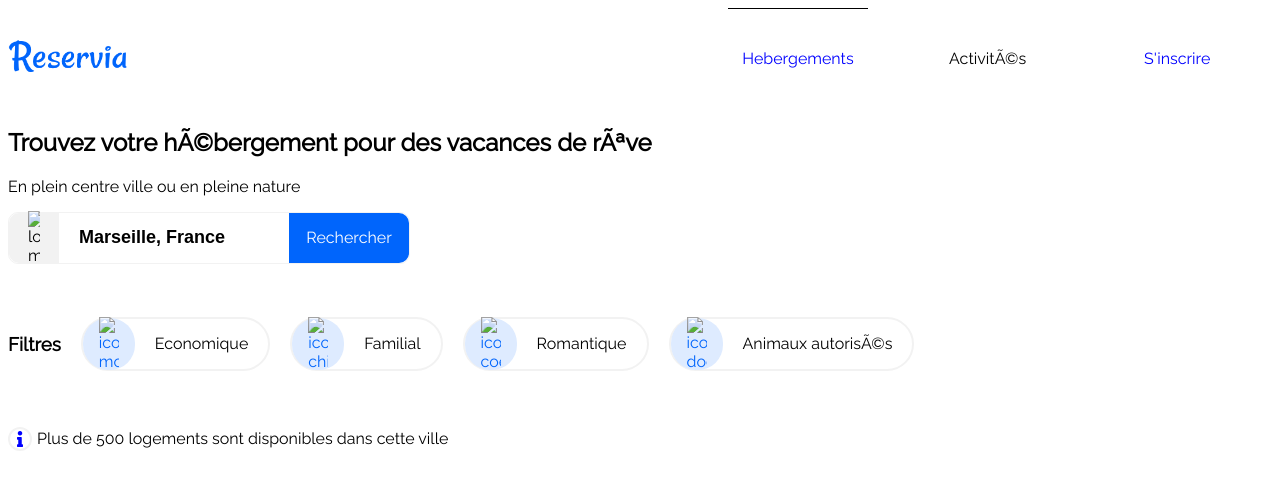
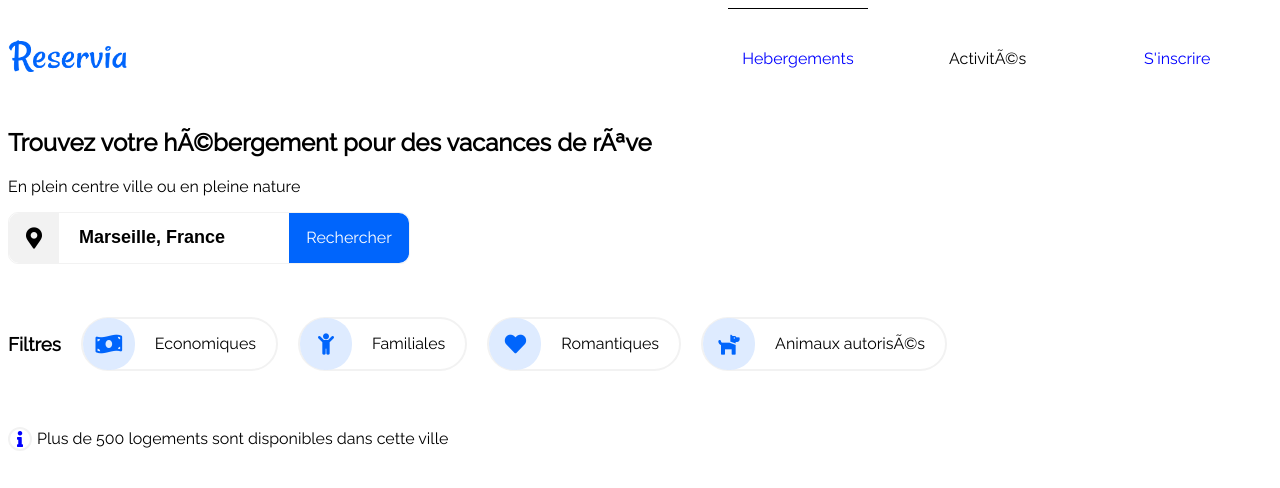
Before and after one commit to RemyCore/-RemyCore_2_27092021, a plain HTML site: page Index.html in a window 1280 px wide. Drawn offline with Linux system fonts and the light colour scheme.

Commit message:
Modifications Icones

```diff
--- a/Index.html
+++ b/Index.html
@@ -5,11 +5,7 @@
     <link rel="preconnect" href="https://fonts.googleapis.com">
     <link rel="preconnect" href="https://fonts.gstatic.com" crossorigin>
     <link href="https://fonts.googleapis.com/css2?family=Raleway&display=swap" rel="stylesheet">
-
     <link rel="stylesheet" href="https://use.fontawesome.com/releases/v5.15.4/css/all.css" integrity="sha384-DyZ88mC6Up2uqS4h/KRgHuoeGwBcD4Ng9SiP4dIRy0EXTlnuz47vAwmeGwVChigm" crossorigin="anonymous">
-
-
-
     <title>Reservia</title>
 
     <link rel="stylesheet" href="style.css">
@@ -40,66 +36,54 @@
             </div>
         </nav>
     </header>
+
     <header>
       <section>
         <div>
             <H1>Trouvez votre hébergement pour des vacances de rêve</H1>
             <p>En plein centre ville ou en pleine nature</p>
         </div>
+
         <div class="flexCenter bordureRecherche">
+
             <div class="tailleLogoMap flexCenter fondGris">
-                <img
-                src="images/Icones_fontawesome/map-marker-alt-solid.svg"
-                alt="logo map"
-                width="12px">
+             <i class="fas fa-map-marker-alt fa-lg"></i>
             </div>
+
             <div>
                 <input
                 class="Recherche flexCenter bordureNon paddingRecherche"
                 type="search"
                 value="Marseille, France"/>
             </div>
-            <div class="fondBleu flexCenter boutonRecherche"> Rechercher </div>
+
+
+            <div class="fondBleu flexCenter boutonRecherche">Rechercher</div>
         </div>
+
             <div class="filtres margesFiltres">
                 <div class="margesTitre"><h3>Filtres</h3></div>
 
                 <div class="flexBetween filtresTexteIcone">
-             <div class= "flexCenter filtresIcone ">
-              <img
-              src="images/Icones_fontawesome/money-bill-wave-solid.svg"
-              alt="icone money"
-              width="20px">
+                    <i class="fas fa-money-bill-wave fa-lg filtresIcone flexCenter"></i>
+                    <div class="filtreTexte flexCenter">Economiques</div>
                 </div>
-              <div class="filtreTexte flexCenter"> Economique</div>
+
+                <div class="flexBetween filtresTexteIcone">
+                        <i class="fas fa-child fa-lg filtresIcone flexCenter"></i>
+                        <div class="filtreTexte flexCenter">Familiales</div>
                     </div>
+
+
                         <div class="flexBetween filtresTexteIcone">
-             <div class= "flexCenter filtresIcone">
-              <img
-              src="images/Icones_fontawesome/child-solid.svg"
-              alt="icone child"
-              width="20px">
+                            <i class="fas fa-heart fa-lg filtresIcone flexCenter"></i>
+                            <div class="filtreTexte flexCenter">Romantiques</div>
                         </div>
-              <div class="filtreTexte flexCenter">Familial</div>
-          </div>
+
                             <div class="flexBetween filtresTexteIcone">
-             <div class="flexCenter filtresIcone">
-              <img src="images/Icones_fontawesome/heart-solid.svg"
-              alt="icone coeur"
-              width="20px">
-             </div>
-              <div class="filtreTexte flexCenter">Romantique</div>
-          </div>
-          <div class="flexBetween filtresTexteIcone">
-             <div class= "flexCenter filtresIcone">
-              <img
-              src="images/Icones_fontawesome/dog-solid.svg"
-              alt="icone dog"
-              width="20px">
-             </div>
+                                <i class="fas fa-dog fa-lg filtresIcone flexCenter"></i>
                                 <div class="filtreTexte flexCenter">Animaux autorisés</div>
                             </div>
-
                         </div>
 
          <div class="info">
@@ -109,6 +93,8 @@
                     <p>Plus de 500 logements sont disponibles dans cette ville</p>
                  </div>
 
+
+
         <section>
     </header>
 </body>
--- a/style.css
+++ b/style.css
@@ -1,66 +1,82 @@
 html, body
 {
     font-family: Raleway;
+    text-decoration: none;
 }
+
 .flexCenter
 {
     display: flex;
     justify-content: center;
     align-items: center;
 }
+
 .flexAround
 {
     display: flex;
     justify-content: space-around;
     align-items: center;
 }
+
 .flexBetween
 {
     display: flex;
     justify-content: space-between;
     align-items: center;
 }
+
 .sousLignageLiens
 {
     text-decoration: none;
 }
+
 .bordureNon
 {
     border: none;
 }
+
 /*Navigation header*/
+
 .sousLignageLien
 {
     width: 140px;
     height: 99px;
 }
+
 .espacementLiens
 {
     width: 45%;
 }
+
 .couleurLiens
 {
     color: blue;
 }
+
 .couleurLiens2
 {
     color: black;
 }
+
 .bordureNavigationHebergements
 {
     border-top: 1px solid black;
 }
+
 .margeLogoReservia
 {
     margin-bottom: 10px;
 }
+
 /*Navigation header section */
+
 .bordureRecherche
 {
   width: 400px;
   border-radius: 10px;
   border: 0.5px solid #F2F2F2;
 }
+
 .Recherche
 {
     height:50px;
@@ -69,16 +85,19 @@ html, body
     color: black;
     font-weight: bold;
 }
+
 .tailleLogoMap
 {
     width: 50px;
     height: 50px;
     border-radius: 10px 0 0 10px;
 }
+
 .paddingRecherche
 {
     padding-left: 20px;
 }
+
 .boutonRecherche
 {
     height: 50px;
@@ -87,15 +106,19 @@ html, body
     cursor: pointer;
     border-radius: 0 10px 10px 0;
 }
+
 .fondGris
 {
     background-color: #F2F2F2;
 }
+
 .fondBleu
 {
     background-color: #0065FC;
 }
+
 /*FILTRES*/
+
 .margesFiltres
 {
     margin-top: 50px;
@@ -107,10 +130,12 @@ html, body
     display: flex;
     align-items: center;
 }
+
 .margesTitre
 {
     margin-right: 20px;
 }
+
 .filtresTexteIcone
 {
   border: 2px solid #F2F2F2;
@@ -118,15 +143,18 @@ html, body
   border-radius: 30px;
   margin-right: 20px;
 }
+
 .filtresTexteIcone:hover > .filtreTexte
 {
     color: #0065FC;
 }
+
 .filtresTexteIcone:hover > .filtreIcone
 {
     color: white;
     background-color: #0065FC;
 }
+
 .filtreTexte
 {
     height: 50px;
```
Lines whose indentation alone changed are shown as unchanged.
